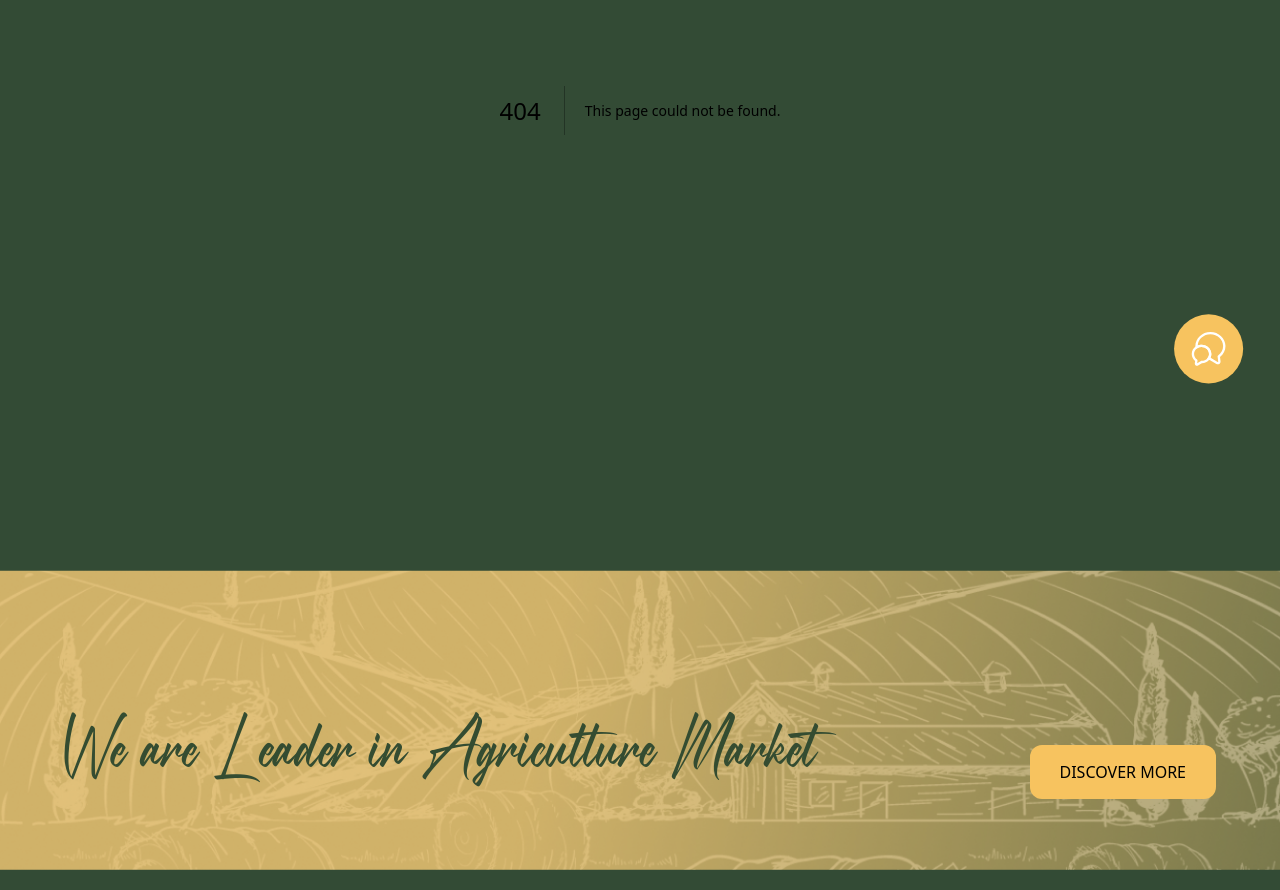
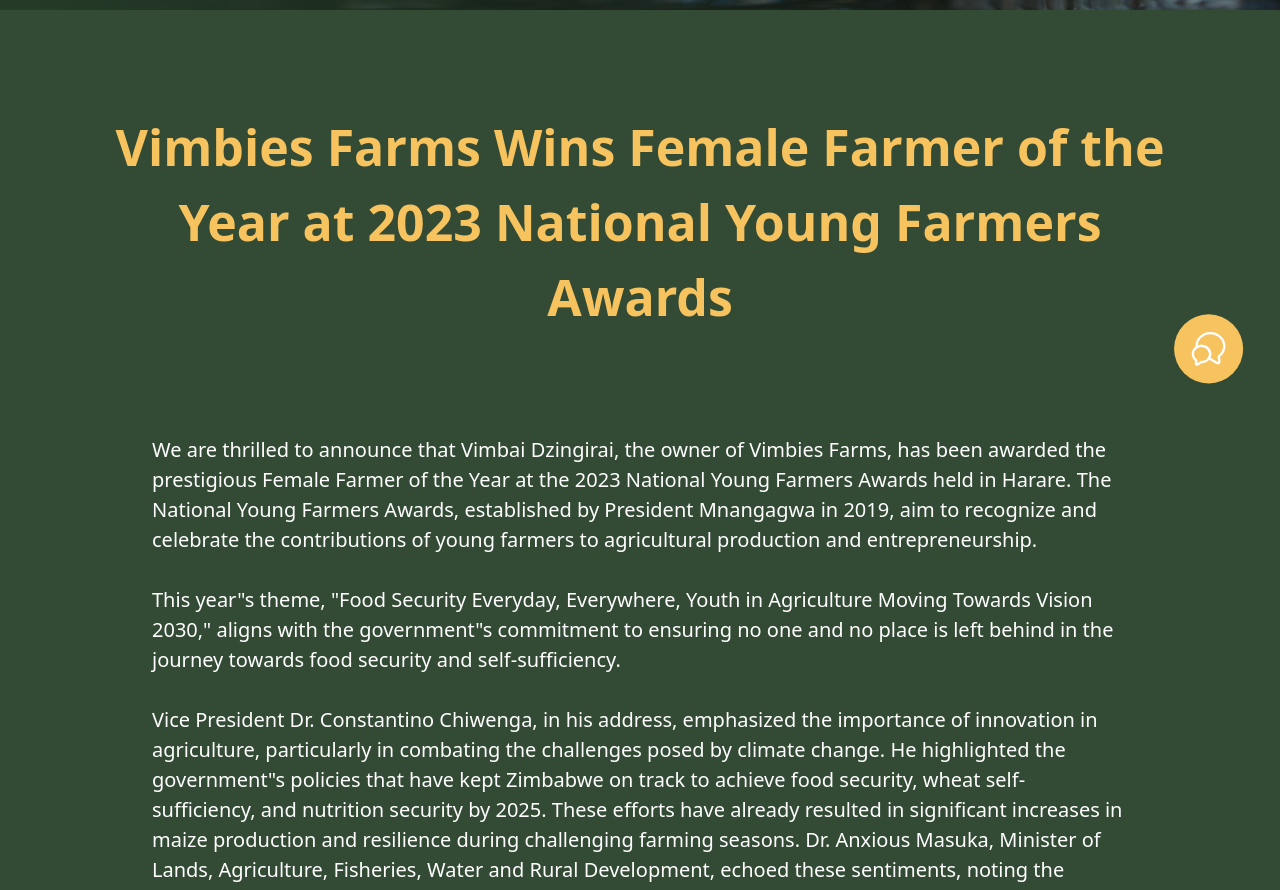
Before and after one commit to novertech411/vimbi, a Next.js app: page /blog/contect in a window 1280 px wide. Before the commit this address had no page. Shown: the part 388-1278 px from the top of the page. Built offline with nearby package versions, Linux system fonts and the light colour scheme.

Commit message:
just done with the build

```diff
--- a/app/about/page.tsx
+++ b/app/about/page.tsx
@@ -29,11 +29,11 @@
         {" "}
         <h1 className="text-center text-secondary md:text-[50px] font-[700] my-[100px]    text-[30px]    px-6">
           {" "}
-          Vimbai's Organic A Legacy of Quality
+          Vimbai&quot;s Organic A Legacy of Quality
         </h1>
         <p className="max-w-[900px] mx-auto text-center text-white md:text-[20px]  px-8 my-16 text-[14px]">
           Honoring Tradition, Cultivating Excellence: For{" "}
-          <span className="text-secondary"> over a decad</span>, we've been
+          <span className="text-secondary"> over a decad</span>, we&quot;ve been
           dedicated to delivering the highest standards of organic meats, eggs
           and materials, ensuring every bite is a taste of excellence and every
           skin speaks excellence.
@@ -175,12 +175,12 @@
                   Organic Farming Practices
                 </h3>
                 <p className="text-[18px] text-center md:text-left">
-                  At Vimbai's Organic, we believe in sustainable and ethical
-                  farming practices. Our commitment to organic farming means
-                  that our animals are raised without antibiotics, hormones, or
-                  GMOs. We prioritize natural methods to ensure the health and
-                  well-being of our livestock, resulting in high-quality organic
-                  meats and eggs.
+                  At Vimbai&quot;s Organic, we believe in sustainable and
+                  ethical farming practices. Our commitment to organic farming
+                  means that our animals are raised without antibiotics,
+                  hormones, or GMOs. We prioritize natural methods to ensure the
+                  health and well-being of our livestock, resulting in
+                  high-quality organic meats and eggs.
                 </p>
               </div>
             </div>
--- /dev/null
+++ b/app/blog/contect/page.tsx
@@ -0,0 +1,73 @@
+import Container from "@/components/Container";
+import React from "react";
+
+function page() {
+  return (
+    <div>
+      <div className=" text-center     md:bg-blogbg   md:h-[300px]  h-[250px] bg-no-repeat bg-white text-white flex items-center justify-center  md:bg-auto  bg-cover bg-blogmob">
+        <h3 className=" inter md:text-[70px] font-[600]  text-[40px] ">
+          Blog{" "}
+        </h3>
+      </div>
+
+      <Container>
+        <h1 className="text-center text-secondary md:text-[50px] font-[700] my-[100px]    text-[20px] max-w-[1100px]  mx-auto   px-1">
+          {" "}
+          Vimbies Farms Wins Female Farmer of the Year at 2023 National Young
+          Farmers Awards
+        </h1>
+
+        <div className="  text-white px-3 md:text-[20px] text-[15px] max-w-[1000px]  mx-auto">
+          <p>
+            We are thrilled to announce that Vimbai Dzingirai, the owner of
+            Vimbies Farms, has been awarded the prestigious Female Farmer of the
+            Year at the 2023 National Young Farmers Awards held in Harare. The
+            National Young Farmers Awards, established by President Mnangagwa in
+            2019, aim to recognize and celebrate the contributions of young
+            farmers to agricultural production and entrepreneurship.
+            <br></br>
+            <br></br>
+            This year&quot;s theme, &quot;Food Security Everyday, Everywhere,
+            Youth in Agriculture Moving Towards Vision 2030,&quot; aligns with
+            the government&quot;s commitment to ensuring no one and no place is
+            left behind in the journey towards food security and
+            self-sufficiency.
+            <br></br>
+            <br></br>
+            Vice President Dr. Constantino Chiwenga, in his address, emphasized
+            the importance of innovation in agriculture, particularly in
+            combating the challenges posed by climate change. He highlighted the
+            government&quot;s policies that have kept Zimbabwe on track to
+            achieve food security, wheat self-sufficiency, and nutrition
+            security by 2025. These efforts have already resulted in significant
+            increases in maize production and resilience during challenging
+            farming seasons. Dr. Anxious Masuka, Minister of Lands, Agriculture,
+            Fisheries, Water and Rural Development, echoed these sentiments,
+            noting the crucial role of youth in driving sustainable agricultural
+            development. He pointed out that young farmers are well-positioned
+            to leverage technology and innovation to address the impacts of
+            climate change and ensure food security.
+            <br></br>
+            <br></br>
+            Vimbai Dzingirai, representing Vimbies Farms, was honored among
+            other exceptional young farmers for her dedication and achievements
+            in agriculture. This recognition is a testament to the hard work and
+            commitment of the entire team at Vimbies Farms. We are incredibly
+            proud of this achievement and remain committed to advancing
+            agricultural practices that contribute to the nation&quot;s food
+            security and economic development. At Vimbies Farms, we believe in
+            the power of innovation, teamwork, and on-the-ground dedication to
+            transform agriculture and secure a prosperous future for all.
+            <br></br>
+            <br></br>
+            Thank you for your continued support as we strive to make a
+            meaningful impact in the agricultural sector. Stay tuned for more
+            updates and insights from Vimbies Farms!
+          </p>
+        </div>
+      </Container>
+    </div>
+  );
+}
+
+export default page;
--- /dev/null
+++ b/app/blog/content2/page.tsx
@@ -0,0 +1,113 @@
+import Container from "@/components/Container";
+import React from "react";
+
+function page() {
+  return (
+    <div>
+      <div className=" text-center     md:bg-blogbg   md:h-[300px]  h-[250px] bg-no-repeat bg-white text-white flex items-center justify-center  md:bg-auto  bg-cover bg-blogmob">
+        <h3 className=" inter md:text-[70px] font-[600]  text-[40px] ">
+          Blog{" "}
+        </h3>
+      </div>
+
+      <Container>
+        <h1 className="text-center text-secondary md:text-[50px] font-[700] my-[100px]    text-[20px] max-w-[1100px]  mx-auto   px-1">
+          {" "}
+          Blazing a Trail: Vimbai Dzingirai, Zimbabwe’s Only Female Crocodile
+          Farmer
+        </h1>
+
+        <div className="  text-white px-3 md:text-[20px] text-[15px] max-w-[1000px]  mx-auto">
+          <p>
+            We are incredibly proud to highlight the achievements of Vimbai
+            Dzingirai, the pioneering force behind Vimbai’s Crocodylidae
+            Products, Tanning and Taxidermy, and Vimbai’s Organic Poultry and
+            Crocodile Meat Supplies. Vimbai, a 32-year-old crocodile farmer
+            based in Harare, has defied the odds and established herself as
+            Zimbabwe’s first female crocodile farmer, blazing a trail in a
+            male-dominated industry.
+          </p>
+          <p>
+            <strong>A Day in the Life of a Crocodile Farmer</strong>
+          </p>
+          <p>
+            Vimbai starts her day with a unique and challenging routine—flushing
+            out dirty water from the ponds housing her float of freshwater Nile
+            crocodiles and refilling them. She has become familiar with these
+            majestic creatures, learning to maintain their hygiene without
+            agitating their temper. “Depending on their moods, they can be very
+            territorial and aggressive if you enter their space and get too
+            close on certain days,” Vimbai told The NewsHawks. Her journey into
+            crocodile farming has not been easy. Despite the challenges, she has
+            remained steadfast, becoming a pioneer in the field and showing
+            other women that they can achieve anything. Vimbai co-owns a
+            crocodile-siring partnership with her mentor in Masvingo,
+            demonstrating her commitment to creating opportunities and paving
+            the way for future generations of female farmers.
+          </p>
+          <p>
+            <strong>Breaking Barriers and Achieving Accolades</strong>
+          </p>
+          <p>
+            In a sector where few have ventured, Vimbai has not only entered but
+            excelled. Last year, she was crowned Female Farmer of the Year and
+            Runner-Up in the Piggery category, adding to her numerous accolades.
+            Her dedication to both her reptilian charges and her community is
+            evident as she juggles her farming responsibilities with her
+            commitment to education and social entrepreneurship. Selected for
+            the Young African Leaders Initiative (YALI) Regional Leadership
+            Centre programme, Vimbai has also participated in the International
+            Visitor Leadership Programme (IVLP) for Social Entrepreneurship in
+            the United States. She channels her energy and resources towards
+            disenfranchised groups, striving to create a positive impact in her
+            community.
+          </p>
+          <p>
+            <strong>Empowering Women and Prioritizing Employees</strong>
+          </p>
+          <p>
+            Vimbai’s companies are unique not just for their focus on crocodile
+            farming but also for their commitment to gender equity and employee
+            welfare. “Most women struggle and at times end up being exposed to
+            sexual harassment and unpleasant scenarios just trying to secure
+            employment,” Vimbai says. She prioritizes her employees, ensuring
+            they receive reasonable salaries and recognizing their crucial role
+            in the success of her ventures. Her journey has been marked by
+            challenges, from the male-dominated nature of the industry to the
+            difficulties in joining professional associations and accessing
+            necessary resources. Despite these hurdles, Vimbai remains a
+            protagonist in her story, overcoming barriers and continuing to push
+            forward.
+          </p>
+          <p>
+            <strong>A Vision for the Future</strong>
+          </p>
+          <p>
+            Vimbai’s story is one of resilience, innovation, and determination.
+            Her work in crocodile farming, piggery, organic poultry, and cattle
+            ranching showcases her versatility and dedication to agriculture.
+            She envisions a future where more women enter and succeed in the
+            agricultural sector, breaking down barriers and creating new
+            opportunities. According to a 2017 United Nations Environment
+            Programme report, Zimbabwe is the world’s second-largest exporter of
+            crocodile products, with over 2 million crocodile skins traded
+            annually worldwide. Vimbai’s efforts contribute to this significant
+            industry, and she continues to strive for excellence, ensuring that
+            Zimbabwe’s crocodile products remain of the highest quality. At
+            Vimbai’s Crocodylidae Products, Tanning and Taxidermy, and Vimbai’s
+            Organic Poultry and Crocodile Meat Supplies, we are inspired by
+            Vimbai’s achievements and commitment to making a difference.
+          </p>
+          <p>
+            Her journey is a testament to the power of perseverance, and we look
+            forward to supporting her continued success. Stay tuned for more
+            updates and stories from Vimbai’s groundbreaking work in crocodile
+            farming and beyond.
+          </p>
+        </div>
+      </Container>
+    </div>
+  );
+}
+
+export default page;
--- a/components/BlogCard.tsx
+++ b/components/BlogCard.tsx
@@ -23,7 +23,7 @@
 
       <div className="p-6 relative">
         <div className=" bg-secondary rounded-tl-lg py-[7px] px-[14px]  absolute -right-0   -top-9">
-          <p>3 May, 2024</p>
+          <p>3 May, 2023</p>
         </div>
 
         <div className="flex gap-8  text-[15px] text-white">
--- a/components/BlogSection.tsx
+++ b/components/BlogSection.tsx
@@ -4,6 +4,7 @@
 import greenskin from "@/public/images/image 26 (2).png";
 import yellowskin from "@/public/images/image 26 (1).png";
 import grayskin from "@/public/images/image 26.png";
+import Link from "next/link";
 
 function BlogSection() {
   return (
@@ -17,13 +18,16 @@
 
       <div className="relative md:h-[500px]  h-[1400px] flex justify-center ">
         <div className="flex -mt-[200px]  absolute mx-full justify-center gap-9  flex-wrap">
+          <Link href="./blog/contect">
+            <BlogCard
+              label="Female Farmer of the Year at 2023 National Young
+          Farmers Awards"
+              imagePath={greenskin}
+              alt="alt"
+            />
+          </Link>
           <BlogCard
-            label="Taking seamless key indicators offline to"
-            imagePath={greenskin}
-            alt="alt"
-          />
-          <BlogCard
-            label="Taking seamless key indicators offline to"
+            label="Blazing a Trail: Vimbai Dzingirai, Zimbabwe’s Only Female Crocodile Farmer"
             imagePath={grayskin}
             alt="alt"
           />{" "}
```
